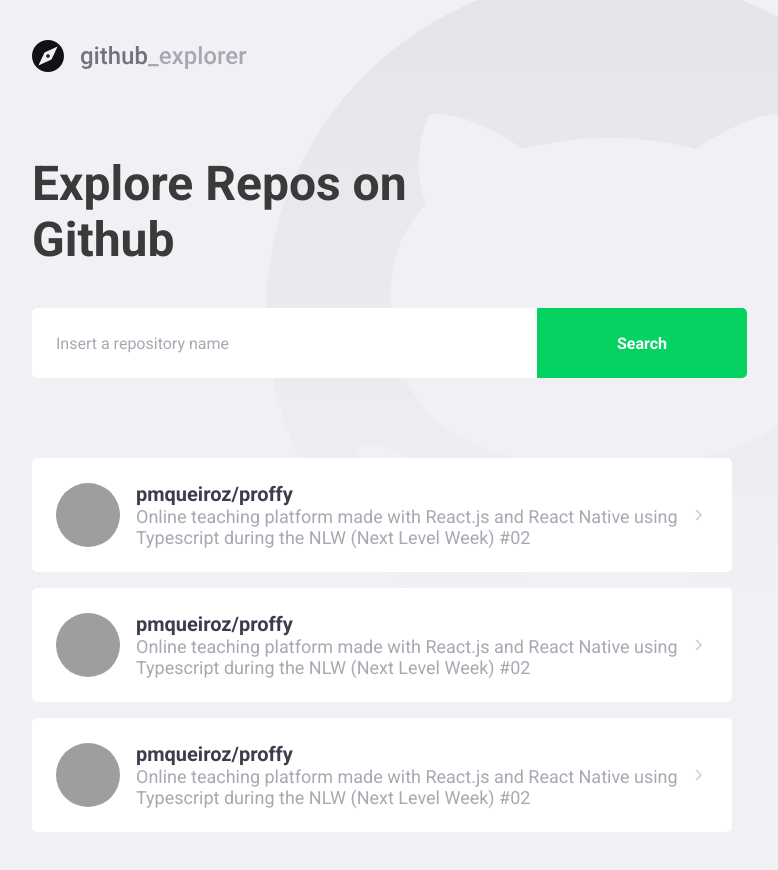
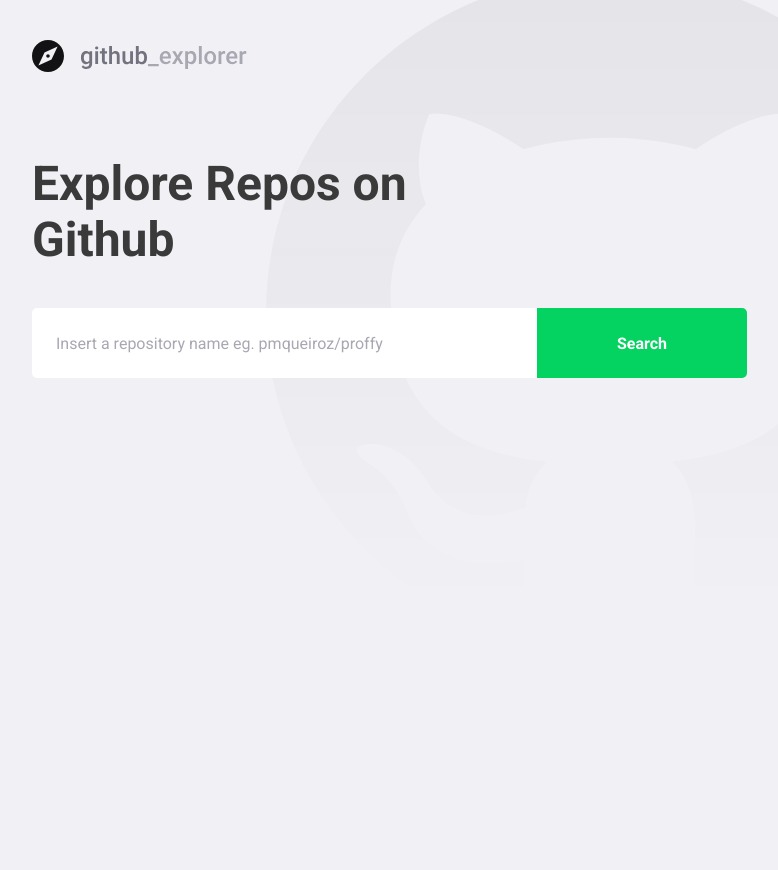
Before and after one commit to pmqueiroz/github_explorer, a React (Create React App) app: page / in a window 1280 px wide. Shown: the whole page, without its empty margins (148-926 px from the left). After the commit the page ends 800 px from the top, so only its background shows below. Built offline with nearby package versions, Linux system fonts and the light colour scheme; grey boxes are pictures that could not be loaded.

Commit message:
Chore: connected to github api

```diff
--- a/package.json
+++ b/package.json
@@ -11,6 +11,7 @@
     "@types/react": "^16.9.0",
     "@types/react-dom": "^16.9.0",
     "@types/styled-components": "^5.1.2",
+    "axios": "^0.20.0",
     "polished": "^3.6.6",
     "react": "^16.13.1",
     "react-dom": "^16.13.1",
--- a/src/pages/Dashboard/index.tsx
+++ b/src/pages/Dashboard/index.tsx
@@ -1,64 +1,66 @@
-import React from 'react';
+import React, { useState, FormEvent } from 'react';
 import { FiChevronRight } from 'react-icons/fi';
+import api from '../../services/api';
 
 import logoImg from '../../assets/logo.svg';
 
 import { Title, Form, Repositories } from './styles';
 
-const url =
-	'https://avatars1.githubusercontent.com/u/54639269?s=460&u=9949b9f529f31bf748ddc9148c610462276b5bd2&v=4';
+interface Repository {
+	full_name: string;
+	description: string;
+	owner: {
+		login: string;
+		avatar_url: string;
+	};
+}
 
 const Dashboard: React.FunctionComponent = () => {
+	const [newRepo, setNewRepo] = useState('');
+	const [repositories, setRepositories] = useState<Repository[]>([]);
+
+	async function handleAddRepository(
+		event: FormEvent<HTMLFormElement>,
+	): Promise<void> {
+		event.preventDefault();
+
+		const response = await api.get<Repository>(`repos/${newRepo}`);
+
+		const repository = response.data;
+
+		setRepositories([...repositories, repository]);
+		setNewRepo('');
+	}
+
 	return (
 		<>
 			<img src={logoImg} alt="Github Explorer" />
 			<Title>Explore Repos on Github</Title>
 
-			<Form>
-				<input placeholder="Insert a repository name" />
+			<Form onSubmit={handleAddRepository}>
+				<input
+					value={newRepo}
+					onChange={e => setNewRepo(e.target.value)}
+					placeholder="Insert a repository name eg. pmqueiroz/proffy"
+				/>
 				<button type="submit">Search</button>
 			</Form>
 
 			<Repositories>
-				<a href="teste">
-					<img src={url} alt="Author" />
-					<div>
-						<strong>pmqueiroz/proffy</strong>
-						<p>
-							Online teaching platform made with React.js and React
-							Native using Typescript during the NLW (Next Level Week)
-							#02
-						</p>
-					</div>
+				{repositories.map(repository => (
+					<a key={repository.full_name} href="teste">
+						<img
+							src={repository.owner.avatar_url}
+							alt={repository.owner.login}
+						/>
+						<div>
+							<strong>{repository.full_name}</strong>
+							<p>{repository.description}</p>
+						</div>
 
-					<FiChevronRight size={30} />
-				</a>
-				<a href="teste">
-					<img src={url} alt="Author" />
-					<div>
-						<strong>pmqueiroz/proffy</strong>
-						<p>
-							Online teaching platform made with React.js and React
-							Native using Typescript during the NLW (Next Level Week)
-							#02
-						</p>
-					</div>
-
-					<FiChevronRight size={30} />
-				</a>
-				<a href="teste">
-					<img src={url} alt="Author" />
-					<div>
-						<strong>pmqueiroz/proffy</strong>
-						<p>
-							Online teaching platform made with React.js and React
-							Native using Typescript during the NLW (Next Level Week)
-							#02
-						</p>
-					</div>
-
-					<FiChevronRight size={30} />
-				</a>
+						<FiChevronRight size={30} />
+					</a>
+				))}
 			</Repositories>
 		</>
 	);
--- a/src/pages/Dashboard/styles.ts
+++ b/src/pages/Dashboard/styles.ts
@@ -76,6 +76,7 @@
 
 		div {
 			margin-left: 16px;
+			flex: 1;
 
 			strong {
 				font-size: 20px;
--- /dev/null
+++ b/src/services/api.ts
@@ -0,0 +1,7 @@
+import axios from 'axios';
+
+const api = axios.create({
+	baseURL: 'https://api.github.com',
+});
+
+export default api;
```
Also changed, not shown: .eslintrc.json, 1 other file (tests, documents, lock files or other folders).
